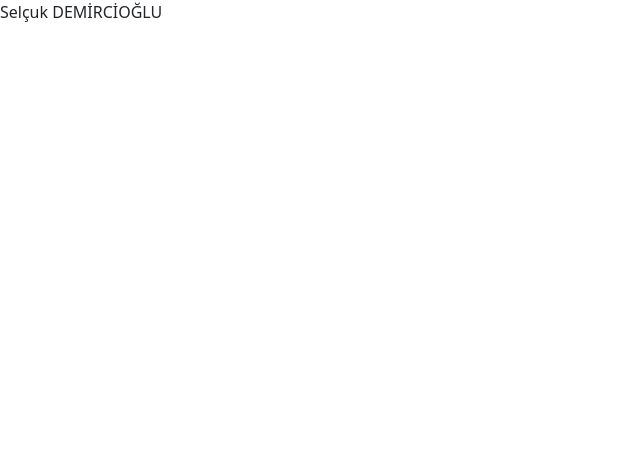
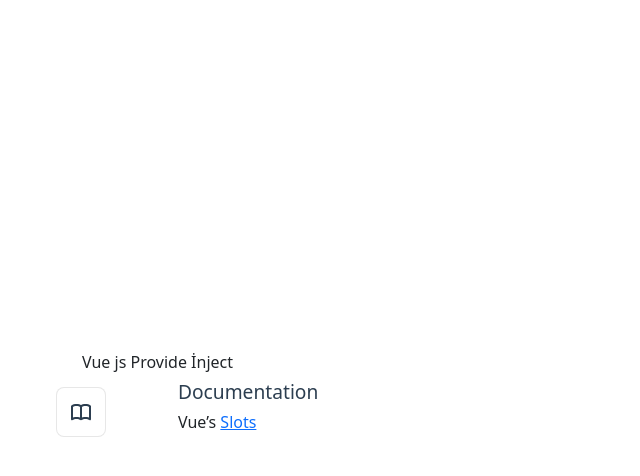
Before and after one commit to SelcukDemircioglu/vue-project, a Vue app: page /slots in a window 1280 px wide. Before the commit this address had no page. Shown: the top 476 px of the page, without its empty margins (0-640 px from the left). Built offline with nearby package versions, Linux system fonts and the light colour scheme.

Commit message:
teleports add

```diff
--- a/src/App.vue
+++ b/src/App.vue
@@ -39,7 +39,7 @@ provide('token',token);
     </Transition>
   </template>
 </RouterView>
-    {{store.state.login.token}}
+
 </template>
 
 <style scoped>
--- a/src/pages/Login.vue
+++ b/src/pages/Login.vue
@@ -2,7 +2,7 @@
 
 
         <div class="w-100 d-flex justify-content-center align-items-center">
-           <div class="col-2 shadow border p-5 d-flex flex-column align-items-center " >
+           <div class="shadow w-25 border p-5 d-flex flex-column align-items-center " >
                  <h6 >Kullanıcı Adı</h6>
                  <input :value="email" @input="emit('update:email',$event.target.value)" class="form-control w-100"   />
                   <h6 class="mt-1" >Şifre</h6>
--- /dev/null
+++ b/src/pages/Slots.vue
@@ -0,0 +1,33 @@
+<script setup>
+import WelcomeItem from '../components/WelcomeItem.vue'
+import DocumentationIcon from '../components/icons/IconDocumentation.vue'
+import ToolingIcon from '../components/icons/IconTooling.vue'
+import EcosystemIcon from '../components/icons/IconEcosystem.vue'
+import CommunityIcon from '../components/icons/IconCommunity.vue'
+import SupportIcon from '../components/icons/IconSupport.vue'
+import { inject } from 'vue'
+
+const valtoken=inject('token');
+
+</script>
+
+<template   >
+ <div class="container d-flex flex-column justify-content-center">
+   {{valtoken}}
+
+  <WelcomeItem>
+
+    <template #icon>
+      <DocumentationIcon  />
+    </template>
+
+    <template #heading>Documentation</template>
+
+    Vue’s
+    <a href="https://vuejs.org/" target="_blank" rel="noopener">Slots</a>
+
+  </WelcomeItem>
+
+ </div>
+
+</template>
--- /dev/null
+++ b/src/pages/Teleports.vue
@@ -0,0 +1,33 @@
+<script setup>
+import { ref, Teleport } from 'vue'
+const open = ref(false);
+
+</script>
+
+<template>
+  <button class="btn btn-primary w-25 text-center" @click="open = true">Open Modal</button>
+  <Teleport  to="body" >
+    <div v-if="open" class="modal d-block   "   tabindex="-1">
+        <div class="modal-dialog">
+            <div class="modal-content">
+            <div class="modal-header">
+                <h5 class="modal-title">Modal title</h5>
+                <button type="button" class="btn-close"  aria-label="Close"></button>
+            </div>
+            <div class="modal-body">
+                <p>Modal body text goes here.</p>
+            </div>
+            <div class="modal-footer">
+                <button type="button" class="btn btn-secondary" @click="open=false"  >Close</button>
+                <button type="button" class="btn btn-primary">Save changes</button>
+            </div>
+            </div>
+        </div>
+</div>
+  </Teleport>
+
+</template>
+
+<style scoped>
+
+</style>
--- a/src/routes/index.js
+++ b/src/routes/index.js
@@ -4,7 +4,9 @@ import { createRouter, createWebHistory } from "vue-router";
  const routes=[
      { path: '/anasayfa', component:()=>import("../pages/TheWelcome.vue")  },
      { path: '/', component:()=>import("../pages/Login.vue")  },
-     { path: '/Transitiongroup', component:()=>import("../pages/Transitiongroup.vue")  },
+     { path: '/transitiongroup', component:()=>import("../pages/Transitiongroup.vue")  },
+     { path: '/slots', component:()=>import("../pages/Slots.vue")  },
+     { path: '/teleports', component:()=>import("../pages/Teleports.vue")  },
 
  ]
 
```
